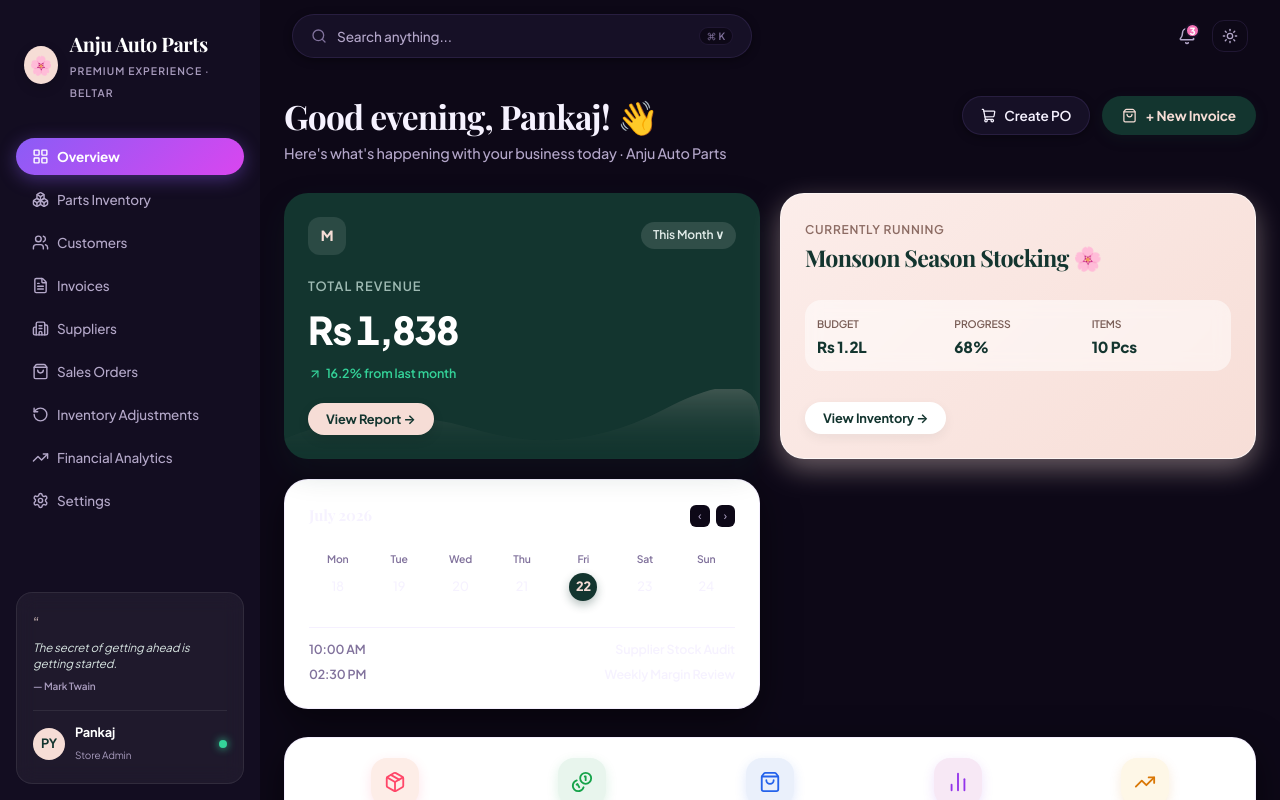
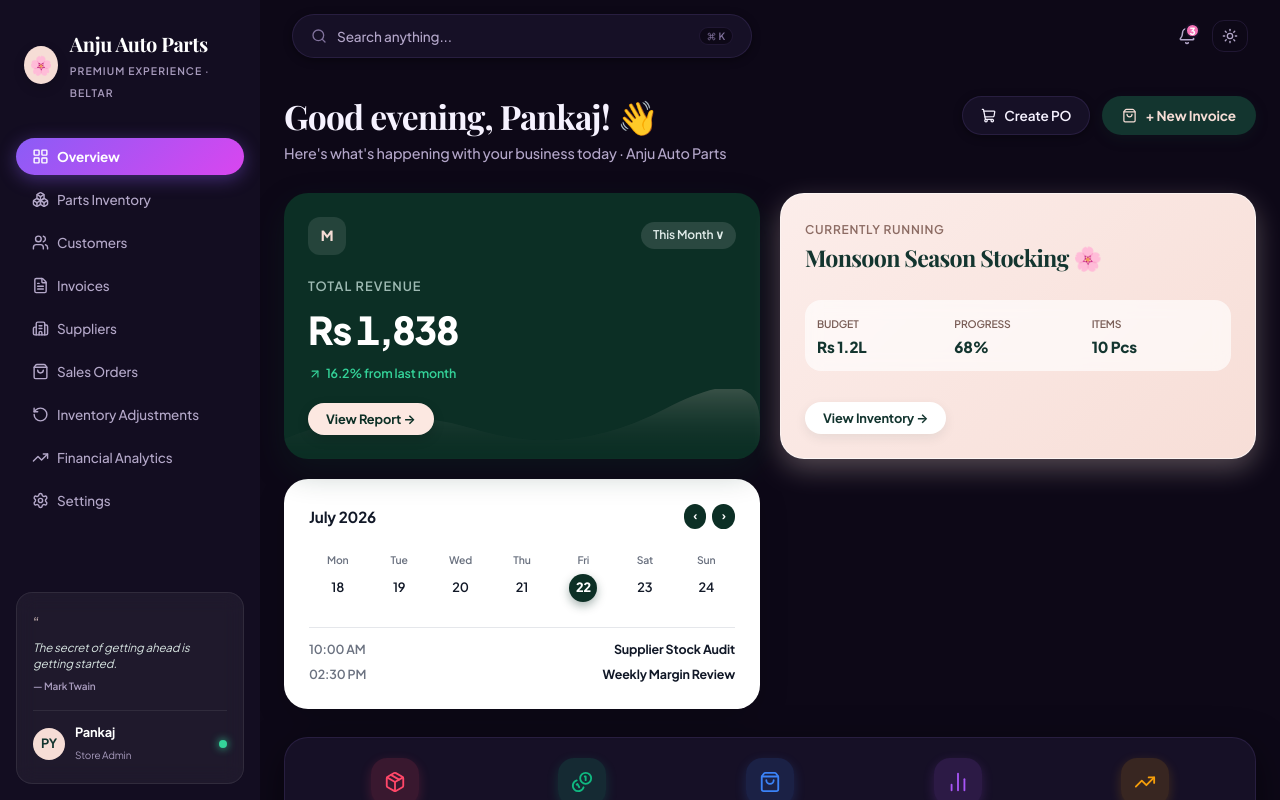
Before and after one commit to Pankaj-sudo/AAP-inventory-system, a React (Vite) app: page / in a window 1280 px wide. Built offline with nearby package versions, Linux system fonts and the light colour scheme; a web font is replaced by a local one.

Commit message:
feat: align dark theme dashboard cards and quick action bar with reference image

```diff
--- a/src/screens/Dashboard.tsx
+++ b/src/screens/Dashboard.tsx
@@ -248,13 +248,13 @@ export const Dashboard: React.FC<DashboardProps> = ({ onNavigate, onTriggerActio
         </div>
       </div>
 
-      {/* ── Velora 3-Card Hero Banner Section (Image Design Language) ── */}
+      {/* ── 3-Card Hero Banner Section (Exact Match to User Reference Image) ── */}
       <div style={{ display: 'grid', gridTemplateColumns: 'repeat(auto-fit, minmax(320px, 1fr))', gap: '1.25rem' }}>
 
-        {/* Hero Card 1: Dark Forest Teal Revenue Card */}
+        {/* Hero Card 1: Total Revenue (Deep Dark Forest Teal #0c2f25) */}
         <div
           style={{
-            backgroundColor: '#13352f',
+            backgroundColor: '#0c2f25',
             color: '#ffffff',
             borderRadius: '24px',
             padding: '1.5rem',
@@ -263,7 +263,7 @@ export const Dashboard: React.FC<DashboardProps> = ({ onNavigate, onTriggerActio
             justifyContent: 'space-between',
             position: 'relative',
             overflow: 'hidden',
-            boxShadow: '0 12px 32px rgba(19,53,47,0.18)',
+            boxShadow: '0 12px 32px rgba(12,47,37,0.3)',
             minHeight: '230px'
           }}
         >
@@ -283,8 +283,8 @@ export const Dashboard: React.FC<DashboardProps> = ({ onNavigate, onTriggerActio
           </div>
 
           <div style={{ marginTop: '1.25rem' }}>
-            <span style={{ fontSize: '0.8rem', color: '#9ebab3', textTransform: 'uppercase', letterSpacing: '0.08em', fontWeight: 600 }}>Total Revenue</span>
-            <div style={{ fontSize: '2.4rem', fontWeight: 800, fontFamily: 'var(--font-sans)', letterSpacing: '-0.03em', marginTop: '4px', fontVariantNumeric: 'tabular-nums' }}>
+            <span style={{ fontSize: '0.8rem', color: '#9ebab3', textTransform: 'uppercase', letterSpacing: '0.08em', fontWeight: 600 }}>TOTAL REVENUE</span>
+            <div style={{ fontSize: '2.4rem', fontWeight: 800, fontFamily: 'var(--font-sans)', letterSpacing: '-0.03em', marginTop: '4px', fontVariantNumeric: 'tabular-nums', color: '#ffffff' }}>
               Rs {revenueKPIs.monthlyRevenue.toLocaleString('en-US', { maximumFractionDigits: 0 })}
             </div>
             <div style={{ fontSize: '0.78rem', color: '#34d399', marginTop: '4px', fontWeight: 600, display: 'flex', alignItems: 'center', gap: '4px' }}>
@@ -298,7 +298,7 @@ export const Dashboard: React.FC<DashboardProps> = ({ onNavigate, onTriggerActio
             <defs>
               <linearGradient id="heroGrad" x1="0" y1="0" x2="0" y2="1">
                 <stop offset="0%" stopColor="#f6ddd6" stopOpacity="0.8" />
-                <stop offset="100%" stopColor="#13352f" stopOpacity="0" />
+                <stop offset="100%" stopColor="#0c2f25" stopOpacity="0" />
               </linearGradient>
             </defs>
           </svg>
@@ -307,8 +307,8 @@ export const Dashboard: React.FC<DashboardProps> = ({ onNavigate, onTriggerActio
             <button
               onClick={() => onNavigate('analytics')}
               style={{
-                backgroundColor: '#f6ddd6',
-                color: '#13352f',
+                backgroundColor: '#fce8e1',
+                color: '#0c2f25',
                 border: 'none',
                 padding: '8px 18px',
                 borderRadius: '9999px',
@@ -318,7 +318,7 @@ export const Dashboard: React.FC<DashboardProps> = ({ onNavigate, onTriggerActio
                 display: 'flex',
                 alignItems: 'center',
                 gap: '6px',
-                boxShadow: '0 4px 12px rgba(0,0,0,0.1)'
+                boxShadow: '0 4px 12px rgba(0,0,0,0.15)'
               }}
             >
               View Report →
@@ -326,7 +326,7 @@ export const Dashboard: React.FC<DashboardProps> = ({ onNavigate, onTriggerActio
           </div>
         </div>
 
-        {/* Hero Card 2: Soft Gradient Pastel Blush Hero */}
+        {/* Hero Card 2: Soft Warm Peach Campaign Hero Card */}
         <div
           style={{
             background: 'linear-gradient(135deg, #fcedea 0%, #f7ded7 100%)',
@@ -338,31 +338,31 @@ export const Dashboard: React.FC<DashboardProps> = ({ onNavigate, onTriggerActio
             justifyContent: 'space-between',
             position: 'relative',
             overflow: 'hidden',
-            boxShadow: '0 10px 28px rgba(246,221,214,0.4)',
+            boxShadow: '0 10px 28px rgba(246,221,214,0.3)',
             border: '1px solid rgba(255,255,255,0.6)',
             minHeight: '230px'
           }}
         >
           <div>
             <span style={{ fontSize: '0.75rem', fontWeight: 600, color: '#8c6b63', textTransform: 'uppercase', letterSpacing: '0.06em' }}>
-              Currently Running
+              CURRENTLY RUNNING
             </span>
             <h2 style={{ fontSize: '1.45rem', fontWeight: 700, fontFamily: 'var(--font-display)', margin: '4px 0 0 0', color: '#13352f' }}>
               Monsoon Season Stocking 🌸
             </h2>
           </div>
 
-          <div style={{ display: 'grid', gridTemplateColumns: 'repeat(3, 1fr)', gap: '10px', marginTop: '1rem', backgroundColor: 'rgba(255,255,255,0.5)', padding: '12px', borderRadius: '16px', backdropFilter: 'blur(8px)' }}>
+          <div style={{ display: 'grid', gridTemplateColumns: 'repeat(3, 1fr)', gap: '10px', marginTop: '1rem', backgroundColor: 'rgba(255,255,255,0.65)', padding: '12px', borderRadius: '16px', backdropFilter: 'blur(8px)' }}>
             <div>
-              <span style={{ fontSize: '0.65rem', color: '#7a5e57', fontWeight: 600, textTransform: 'uppercase' }}>Budget</span>
+              <span style={{ fontSize: '0.65rem', color: '#7a5e57', fontWeight: 600, textTransform: 'uppercase' }}>BUDGET</span>
               <div style={{ fontSize: '0.95rem', fontWeight: 800, color: '#13352f', marginTop: '2px' }}>Rs 1.2L</div>
             </div>
             <div>
-              <span style={{ fontSize: '0.65rem', color: '#7a5e57', fontWeight: 600, textTransform: 'uppercase' }}>Progress</span>
+              <span style={{ fontSize: '0.65rem', color: '#7a5e57', fontWeight: 600, textTransform: 'uppercase' }}>PROGRESS</span>
               <div style={{ fontSize: '0.95rem', fontWeight: 800, color: '#13352f', marginTop: '2px' }}>68%</div>
             </div>
             <div>
-              <span style={{ fontSize: '0.65rem', color: '#7a5e57', fontWeight: 600, textTransform: 'uppercase' }}>Items</span>
+              <span style={{ fontSize: '0.65rem', color: '#7a5e57', fontWeight: 600, textTransform: 'uppercase' }}>ITEMS</span>
               <div style={{ fontSize: '0.95rem', fontWeight: 800, color: '#13352f', marginTop: '2px' }}>{inventoryKPIs.totalProducts} Pcs</div>
             </div>
           </div>
@@ -382,7 +382,7 @@ export const Dashboard: React.FC<DashboardProps> = ({ onNavigate, onTriggerActio
                 display: 'flex',
                 alignItems: 'center',
                 gap: '6px',
-                boxShadow: '0 4px 12px rgba(19,53,47,0.06)'
+                boxShadow: '0 4px 12px rgba(19,53,47,0.08)'
               }}
             >
               View Inventory →
@@ -390,34 +390,35 @@ export const Dashboard: React.FC<DashboardProps> = ({ onNavigate, onTriggerActio
           </div>
         </div>
 
-        {/* Hero Card 3: Calendar & Schedule Widget */}
+        {/* Hero Card 3: July 2026 Calendar & Schedule Widget (Soft Crisp White Card) */}
         <div
           style={{
             backgroundColor: '#ffffff',
+            color: '#111827',
             borderRadius: '24px',
             padding: '1.5rem',
             display: 'flex',
             flexDirection: 'column',
             justifyContent: 'space-between',
-            boxShadow: 'var(--shadow-card)',
-            border: '1px solid var(--border-color)',
+            boxShadow: '0 10px 30px rgba(0,0,0,0.15)',
+            border: '1px solid rgba(255,255,255,0.8)',
             minHeight: '230px'
           }}
         >
           <div style={{ display: 'flex', justifyContent: 'space-between', alignItems: 'center' }}>
-            <span style={{ fontSize: '0.95rem', fontWeight: 700, color: 'var(--text-primary)', fontFamily: 'var(--font-display)' }}>
+            <span style={{ fontSize: '0.95rem', fontWeight: 700, color: '#111827', fontFamily: 'var(--font-sans)' }}>
               July 2026
             </span>
             <div style={{ display: 'flex', gap: '6px' }}>
-              <span style={{ fontSize: '0.75rem', cursor: 'pointer', padding: '2px 8px', borderRadius: '6px', backgroundColor: 'var(--bg-app)', color: 'var(--text-secondary)' }}>‹</span>
-              <span style={{ fontSize: '0.75rem', cursor: 'pointer', padding: '2px 8px', borderRadius: '6px', backgroundColor: 'var(--bg-app)', color: 'var(--text-secondary)' }}>›</span>
+              <span style={{ fontSize: '0.75rem', cursor: 'pointer', padding: '3px 9px', borderRadius: '50%', backgroundColor: '#0c2f25', color: '#ffffff', fontWeight: 700 }}>‹</span>
+              <span style={{ fontSize: '0.75rem', cursor: 'pointer', padding: '3px 9px', borderRadius: '50%', backgroundColor: '#0c2f25', color: '#ffffff', fontWeight: 700 }}>›</span>
             </div>
           </div>
 
           {/* Date Strip */}
           <div style={{ display: 'grid', gridTemplateColumns: 'repeat(7, 1fr)', gap: '4px', textAlign: 'center', marginTop: '0.75rem' }}>
             {['Mon', 'Tue', 'Wed', 'Thu', 'Fri', 'Sat', 'Sun'].map((day) => (
-              <span key={day} style={{ fontSize: '0.65rem', color: 'var(--text-tertiary)', fontWeight: 600 }}>{day}</span>
+              <span key={day} style={{ fontSize: '0.65rem', color: '#6b7280', fontWeight: 600 }}>{day}</span>
             ))}
             {[18, 19, 20, 21, 22, 23, 24].map((date) => {
               const isToday = date === 22;
@@ -427,17 +428,17 @@ export const Dashboard: React.FC<DashboardProps> = ({ onNavigate, onTriggerActio
                   style={{
                     padding: '6px 0',
                     fontSize: '0.8rem',
-                    fontWeight: isToday ? 800 : 500,
+                    fontWeight: isToday ? 800 : 600,
                     borderRadius: '50%',
-                    backgroundColor: isToday ? '#13352f' : 'transparent',
-                    color: isToday ? '#f6ddd6' : 'var(--text-primary)',
+                    backgroundColor: isToday ? '#0c2f25' : 'transparent',
+                    color: isToday ? '#ffffff' : '#111827',
                     margin: '2px auto',
                     width: '28px',
                     height: '28px',
                     display: 'flex',
                     alignItems: 'center',
                     justifyContent: 'center',
-                    boxShadow: isToday ? '0 4px 10px rgba(19,53,47,0.3)' : 'none'
+                    boxShadow: isToday ? '0 4px 10px rgba(12,47,37,0.35)' : 'none'
                   }}
                 >
                   {date}
@@ -447,24 +448,24 @@ export const Dashboard: React.FC<DashboardProps> = ({ onNavigate, onTriggerActio
           </div>
 
           {/* Schedule Preview */}
-          <div style={{ marginTop: '0.75rem', display: 'flex', flexDirection: 'column', gap: '6px', borderTop: '1px solid var(--border-color)', paddingTop: '0.75rem' }}>
+          <div style={{ marginTop: '0.75rem', display: 'flex', flexDirection: 'column', gap: '6px', borderTop: '1px solid #e5e7eb', paddingTop: '0.75rem' }}>
             <div style={{ display: 'flex', justifyContent: 'space-between', alignItems: 'center', fontSize: '0.78rem' }}>
-              <span style={{ color: 'var(--text-tertiary)', fontWeight: 600 }}>10:00 AM</span>
-              <span style={{ color: 'var(--text-primary)', fontWeight: 600 }}>Supplier Stock Audit</span>
+              <span style={{ color: '#6b7280', fontWeight: 600 }}>10:00 AM</span>
+              <span style={{ color: '#111827', fontWeight: 700 }}>Supplier Stock Audit</span>
             </div>
             <div style={{ display: 'flex', justifyContent: 'space-between', alignItems: 'center', fontSize: '0.78rem' }}>
-              <span style={{ color: 'var(--text-tertiary)', fontWeight: 600 }}>02:30 PM</span>
-              <span style={{ color: 'var(--text-primary)', fontWeight: 600 }}>Weekly Margin Review</span>
+              <span style={{ color: '#6b7280', fontWeight: 600 }}>02:30 PM</span>
+              <span style={{ color: '#111827', fontWeight: 700 }}>Weekly Margin Review</span>
             </div>
           </div>
         </div>
 
       </div>
 
-      {/* ── Velora Quick Action Bar (5 Pastel Action Pills) ── */}
+      {/* ── Quick Action Bar (5 Action Pills in Dark Container) ── */}
       <div
         style={{
-          backgroundColor: '#ffffff',
+          backgroundColor: 'var(--bg-panel)',
           borderRadius: '24px',
           padding: '1.25rem 1.5rem',
           display: 'grid',
@@ -481,7 +482,7 @@ export const Dashboard: React.FC<DashboardProps> = ({ onNavigate, onTriggerActio
             background: 'none', border: 'none', cursor: 'pointer'
           }}
         >
-          <div style={{ width: '48px', height: '48px', borderRadius: '16px', backgroundColor: '#fdede7', color: '#ff4769', display: 'flex', alignItems: 'center', justifyContent: 'center', boxShadow: '0 4px 12px rgba(255,71,105,0.15)' }}>
+          <div style={{ width: '48px', height: '48px', borderRadius: '16px', backgroundColor: 'rgba(255, 71, 105, 0.15)', color: '#ff4769', display: 'flex', alignItems: 'center', justifyContent: 'center', boxShadow: '0 4px 12px rgba(255,71,105,0.2)' }}>
             <Package size={22} />
           </div>
           <span style={{ fontSize: '0.78rem', fontWeight: 600, color: 'var(--text-primary)' }}>+ Add Part</span>
@@ -494,7 +495,7 @@ export const Dashboard: React.FC<DashboardProps> = ({ onNavigate, onTriggerActio
             background: 'none', border: 'none', cursor: 'pointer'
           }}
         >
-          <div style={{ width: '48px', height: '48px', borderRadius: '16px', backgroundColor: '#e8f5ed', color: '#16a34a', display: 'flex', alignItems: 'center', justifyContent: 'center', boxShadow: '0 4px 12px rgba(22,163,74,0.15)' }}>
+          <div style={{ width: '48px', height: '48px', borderRadius: '16px', backgroundColor: 'rgba(16, 185, 129, 0.15)', color: '#10b981', display: 'flex', alignItems: 'center', justifyContent: 'center', boxShadow: '0 4px 12px rgba(16,185,129,0.2)' }}>
             <Coins size={22} />
           </div>
           <span style={{ fontSize: '0.78rem', fontWeight: 600, color: 'var(--text-primary)' }}>Add Client</span>
@@ -507,7 +508,7 @@ export const Dashboard: React.FC<DashboardProps> = ({ onNavigate, onTriggerActio
             background: 'none', border: 'none', cursor: 'pointer'
           }}
         >
-          <div style={{ width: '48px', height: '48px', borderRadius: '16px', backgroundColor: '#eaf0fb', color: '#2563eb', display: 'flex', alignItems: 'center', justifyContent: 'center', boxShadow: '0 4px 12px rgba(37,99,235,0.15)' }}>
+          <div style={{ width: '48px', height: '48px', borderRadius: '16px', backgroundColor: 'rgba(59, 130, 246, 0.15)', color: '#3b82f6', display: 'flex', alignItems: 'center', justifyContent: 'center', boxShadow: '0 4px 12px rgba(59,130,246,0.2)' }}>
             <ShoppingBag size={22} />
           </div>
           <span style={{ fontSize: '0.78rem', fontWeight: 600, color: 'var(--text-primary)' }}>New Invoice</span>
@@ -520,7 +521,7 @@ export const Dashboard: React.FC<DashboardProps> = ({ onNavigate, onTriggerActio
             background: 'none', border: 'none', cursor: 'pointer'
           }}
         >
-          <div style={{ width: '48px', height: '48px', borderRadius: '16px', backgroundColor: '#f7e8f5', color: '#9333ea', display: 'flex', alignItems: 'center', justifyContent: 'center', boxShadow: '0 4px 12px rgba(147,51,234,0.15)' }}>
+          <div style={{ width: '48px', height: '48px', borderRadius: '16px', backgroundColor: 'rgba(168, 85, 247, 0.15)', color: '#a855f7', display: 'flex', alignItems: 'center', justifyContent: 'center', boxShadow: '0 4px 12px rgba(168,85,247,0.2)' }}>
             <BarChart2 size={22} />
           </div>
           <span style={{ fontSize: '0.78rem', fontWeight: 600, color: 'var(--text-primary)' }}>Invoices</span>
@@ -533,7 +534,7 @@ export const Dashboard: React.FC<DashboardProps> = ({ onNavigate, onTriggerActio
             background: 'none', border: 'none', cursor: 'pointer'
           }}
         >
-          <div style={{ width: '48px', height: '48px', borderRadius: '16px', backgroundColor: '#fef7e7', color: '#d97706', display: 'flex', alignItems: 'center', justifyContent: 'center', boxShadow: '0 4px 12px rgba(217,119,6,0.15)' }}>
+          <div style={{ width: '48px', height: '48px', borderRadius: '16px', backgroundColor: 'rgba(245, 158, 11, 0.15)', color: '#f59e0b', display: 'flex', alignItems: 'center', justifyContent: 'center', boxShadow: '0 4px 12px rgba(245,158,11,0.2)' }}>
             <TrendingUp size={22} />
           </div>
           <span style={{ fontSize: '0.78rem', fontWeight: 600, color: 'var(--text-primary)' }}>Analytics</span>
```
